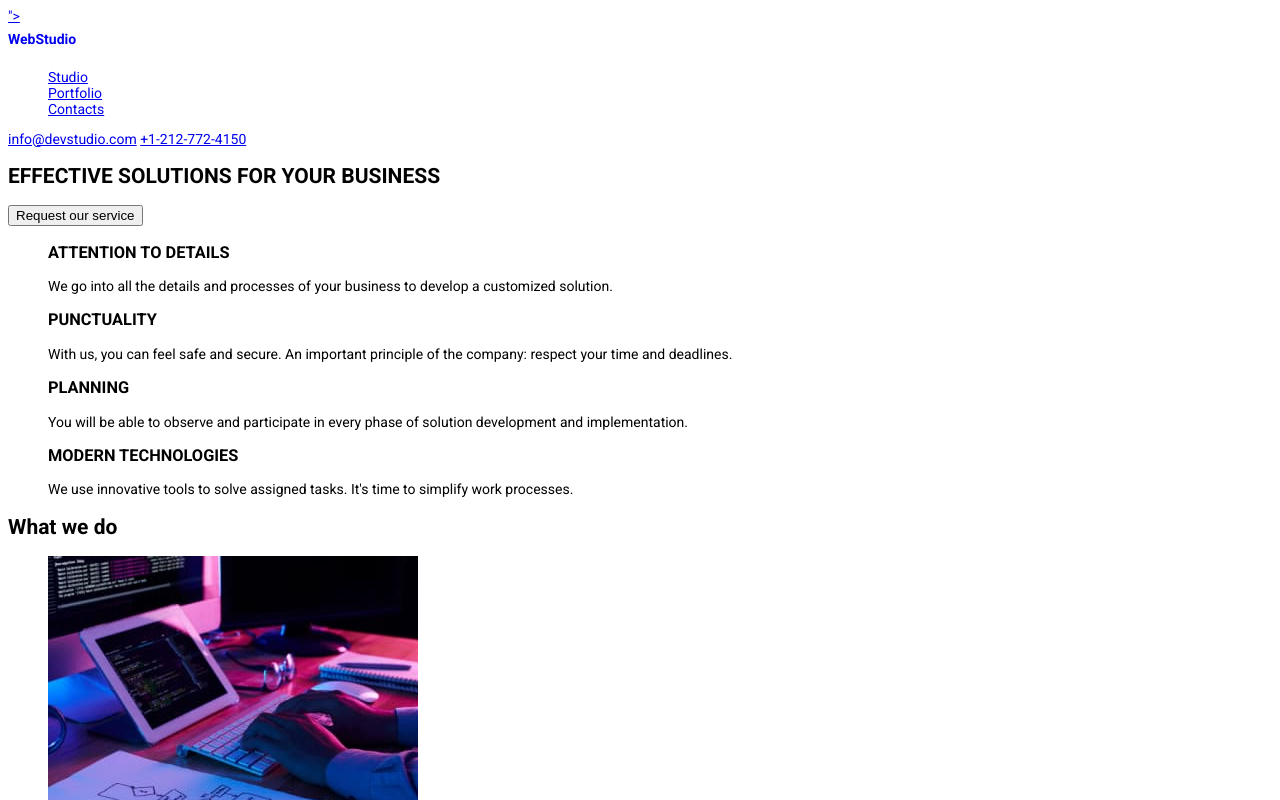
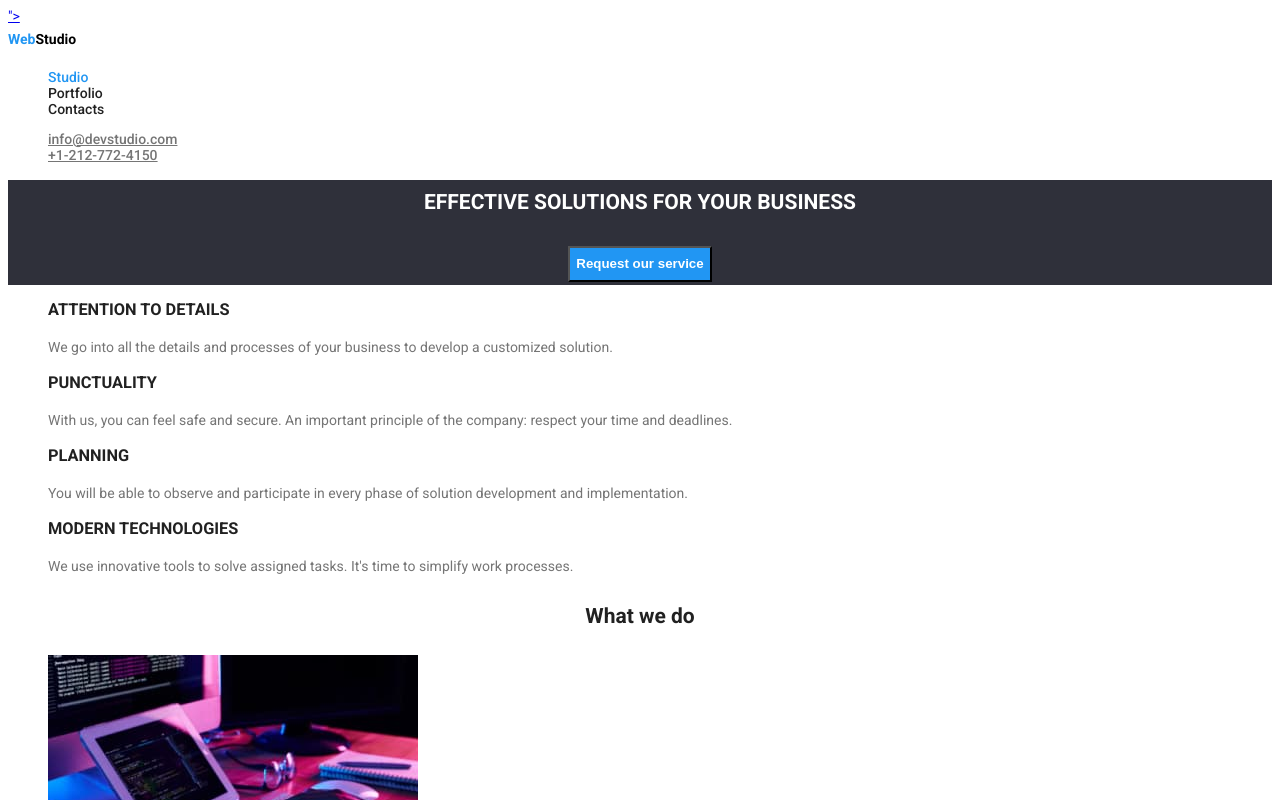
Before and after one commit to Marian13O/goit-markup-hw-02, a plain HTML site: page index.html in a window 1280 px wide. Shown: the top 800 px of the page. Drawn offline with Linux system fonts and the light colour scheme.

Commit message:
add class

```diff
--- a/index.html
+++ b/index.html
@@ -12,57 +12,66 @@
   </head>
   <body>
     <!-- Menu Bar -->
-    <header>
+    <header class="global-header">
       <a class="logo"
-        href="https://www.figma.com/file/TwjztGEkwMravGL9pPVt8l/Web-Studio-Homework-Project?type=design&node-id=74568-301&mode=design&t=UmhJ8aawbPehguPL-0"
-        target="_blank"
-        >WebStudio</a
-      >
-      <nav class="navbar">
-        <ul class="ulnav">
-          <li class="linav"><a href="index.html">Studio</a></li>
-          <li class="linav"><a href="./portfolio.html">Portfolio</a></li>
-          <li class="linav"><a href="#">Contacts</a></li>
+      href="https://www.figma.com/file/TwjztGEkwMravGL9pPVt8l/Web-Studio-Homework-Project?type=design&node-id=74568-301&mode=design&t=UmhJ8aawbPehguPL-0"
+      target="_blank">
+      <span class="logo-first">Web</span><span class="logo-second">Studio</span></a>
+
+
+        <nav class="main-navigation">
+        <ul>
+          <li><a href="index.html"><span class="button-color">Studio</span></a></li>
+          <li><a href="./portfolio.html">Portfolio</a></li>
+          <li><a href="#">Contacts</a></li>
         </ul>
       </nav>
-      <a href="mailto:info@devstudio.com">info@devstudio.com</a>
-      <a href="tel:+1-212-772-4150">+1-212-772-4150</a>
+      <div class="contacts">
+        <ul>
+          <li>
+            <a href="mailto:info@devstudio.com">info@devstudio.com</a>
+          </li>
+          <li><a href="tel:+1-212-772-4150">+1-212-772-4150</a></li>
+        </ul>
+
+      </div>
+
     </header>
     <main>
       <!-- TITLE -->
-      <section class="head-main">
+      <section class="first-section">
         <h1>EFFECTIVE SOLUTIONS FOR YOUR BUSINESS</h1>
-        <div class="buttons">
-          <button type="button">Request our service</button>
+        <div >
+          <button class="request-button" type="button">Request our service</button>
         </div>
       </section>
       <!-- Team  Qualities & What we do-->
       <section class="midle-main">
         <ul class="aboutus">
           <li>
-            <h3>ATTENTION TO DETAILS</h3>
-            <p>
+            <h3 class="description-title">ATTENTION TO DETAILS</h3>
+            <p class="description-text">
               We go into all the details and processes of your business to
               develop a customized solution.
             </p>
           </li>
           <li>
-            <h3>PUNCTUALITY</h3>
-            <p>
+            <h3 class="description-title">PUNCTUALITY</h3>
+            <p class="description-text">
               With us, you can feel safe and secure. An important principle of
               the company: respect your time and deadlines.
             </p>
           </li>
           <li>
-            <h3>PLANNING</h3>
-            <p>
+            <h3 class="description-title">PLANNING</h3>
+            <p class="description-text">
               You will be able to observe and participate in every phase of
               solution development and implementation.
             </p>
           </li>
           <li>
-            <h3>MODERN TECHNOLOGIES</h3>
-            <p>
+            <h3 class="description-title">MODERN TECHNOLOGIES</h3>
+            <p class="description-text">
               We use innovative tools to solve assigned tasks. It's time to
               simplify work processes.
             </p>
@@ -70,7 +79,7 @@
         </ul>
       </section>
       <section class="what-we-do">
-        <h2>What we do</h2>
+        <h2 class="section-title">What we do</h2>
         <ul>
           <li>
             <img
@@ -93,16 +102,16 @@
       </section>
       <!-- Our Team -->
       <section class="footer-main">
-        <h2>Our Team</h2>
-        <ul class="our-team-img">
+        <h2 class="section-title">Our Team</h2>
+        <ul>
           <li class="our-team">
             <img
               src="./images/product-designer.jpg"
               width="370"
               alt="product-designer"
             />
-            <h3>Christopher Walker</h3>
-            <p>Product Designer</p>
+            <h3 class="team-member-name">Christopher Walker</h3>
+            <p class="team-job">Product Designer</p>
           </li>
           <li class="our-team">
             <img
@@ -110,32 +119,36 @@
               width="370"
               alt="frontend-developer"
             />
-            <h3>Kylie Evans</h3>
-            <p>Frontend Developer</p>
+            <h3 class="team-member-name">Kylie Evans</h3>
+            <p class="team-job">Frontend Developer</p>
           </li>
           <li class="our-team">
             <img src="./images/marketing.jpg" width="370" alt="marketing" />
-            <h3>Ryan Harris</h3>
-            <p>Marketing</p>
+            <h3 class="team-member-name">Ryan Harris</h3>
+            <p class="team-job">Marketing</p>
           </li>
           <li class="our-team">
             <img src="./images/ul-designer.jpg" width="370" alt="ul-designer" />
-            <h3>Tyler Moore</h3>
-            <p>UI Designer</p>
+            <h3 class="team-member-name">Tyler Moore</h3>
+            <p class="team-job">UI Designer</p>
           </li>
         </ul>
       </section>
       <!-- Contacts -->
       <footer class="footer">
-        <a
-          href="https://www.figma.com/file/TwjztGEkwMravGL9pPVt8l/Web-Studio-Homework-Project?type=design&node-id=74568-301&mode=design&t=UmhJ8aawbPehguPL-0"
-          target="_blank"
-          >WebStudio</a
-        >
-        <address>
-          <a href="695 Park Ave, NY 10065, USA">695 Park Ave, NY 10065, USA</a>
-          <a href="mailto:info@devstudio.com">info@devstudio.com</a>
-          <a href="tel:+1-212-772-4150">+1-212-772-4150</a>
+        <a class="logo"
+      href="https://www.figma.com/file/TwjztGEkwMravGL9pPVt8l/Web-Studio-Homework-Project?type=design&node-id=74568-301&mode=design&t=UmhJ8aawbPehguPL-0"
+      target="_blank">
+      <span class="logo-first">Web</span><span class="logo-second-down">Studio</span></a>
+        <address class="info">
+          <ul>
+            <li><a href="695 Park Ave, NY 10065, USA">695 Park Ave, NY 10065, USA</a></li>
+            <li><a href="mailto:info@devstudio.com">info@devstudio.com</a></li>
+            <li><a href="tel:+1-212-772-4150">+1-212-772-4150</a></li>
+          </ul>
+
+
+
         </address>
       </footer>
     </main>
```
